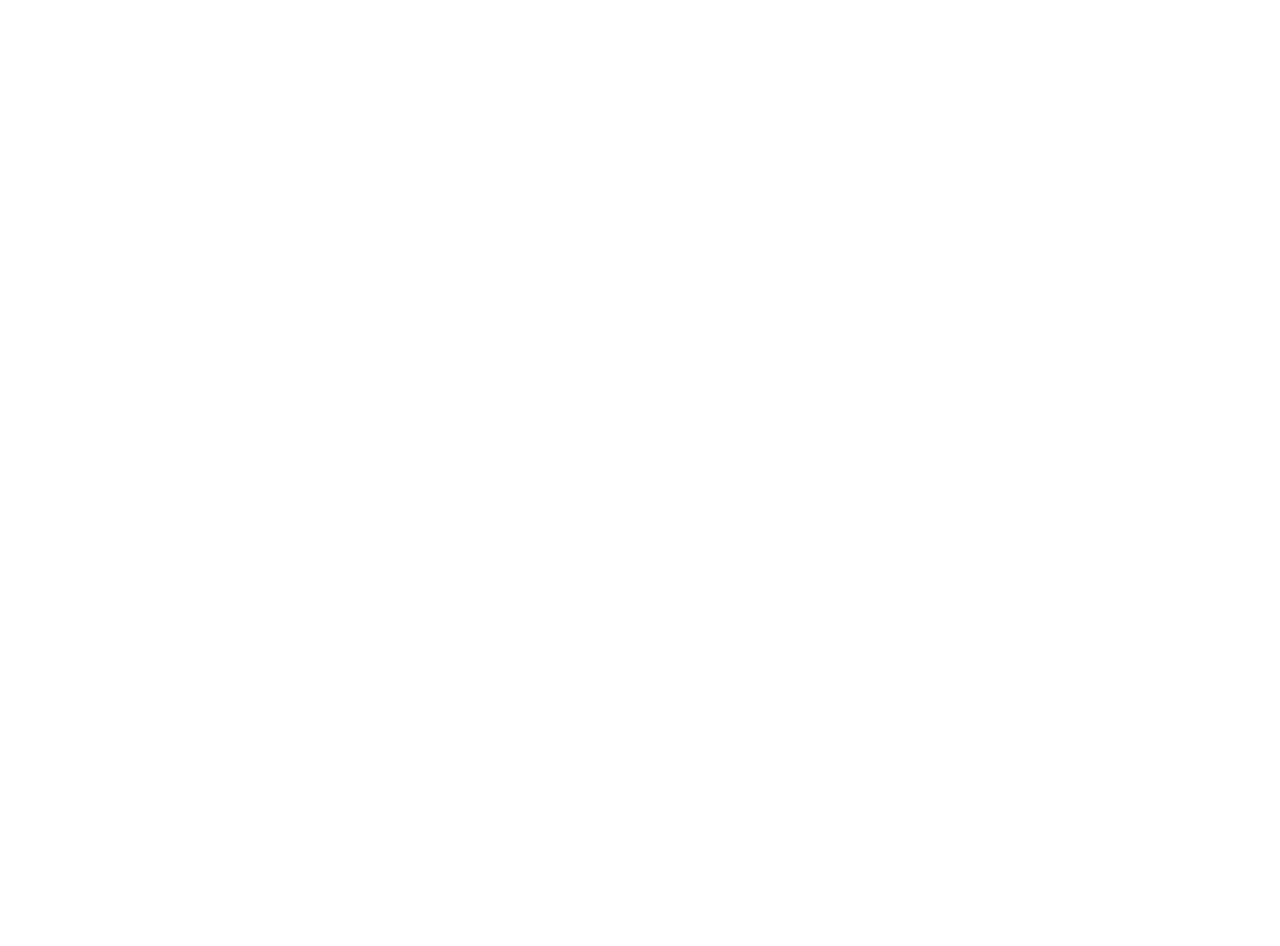
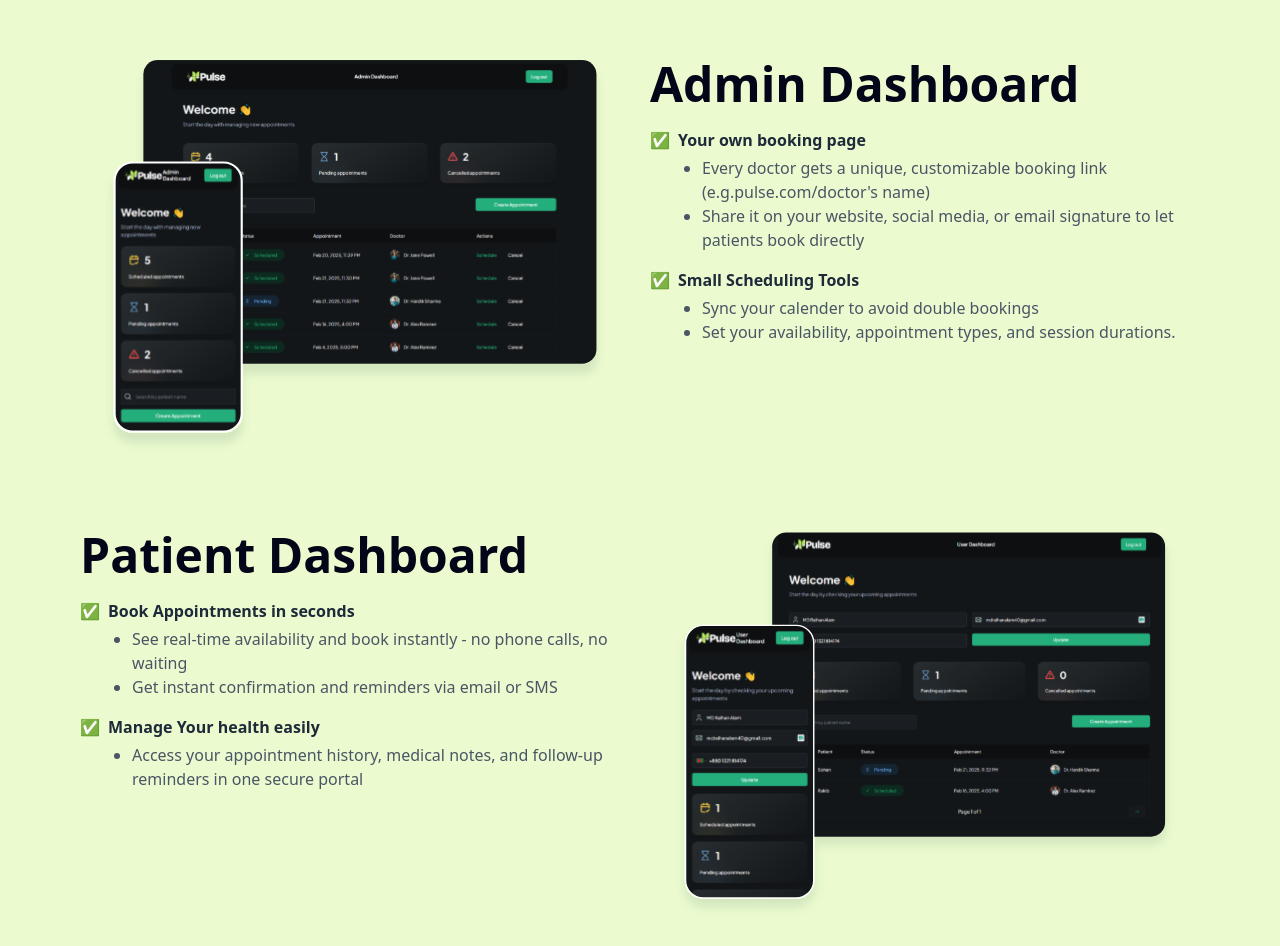
Before and after one commit to Md-Raihan-Alam/pulse-landing, a Next.js app: page / in a window 1280 px wide. Shown: the part 1740-2686 px from the top of the page. Before the commit the page ends 1720 px from the top, so only its background shows below. Built offline with nearby package versions, Linux system fonts and the light colour scheme.

Commit message:
ui(feature ui) feature section added

```diff
--- a/app/page.js
+++ b/app/page.js
@@ -1,10 +1,113 @@
 import About from "@/components/About";
 import Hero from "@/components/Hero";
+import Image from "next/image";
 export default function Home() {
   return (
     <>
       <Hero />
       <About />
+      <div className="min-h-screen h-fit flex flex-col justify-center items-center p-10 bg-[#EBFBCF]">
+        <div className="w-full h-fit p-10 flex justify-center items-start gap-x-5">
+          <div className="w-1/2 h-fit flex justify-center items-center">
+            <Image
+              src="/icons/feature-admin.svg"
+              width={500}
+              height={500}
+              alt="Admin Feature"
+            />
+          </div>
+          <div className="w-1/2 h-fit flex flex-col justify-around items-start">
+            <div className="text-5xl font-semibold mb-5">Admin Dashboard</div>
+            <div className="w-full">
+              <ul className="space-y-4">
+                <li className="flex items-start gap-2">
+                  ✅
+                  <div>
+                    <span className="font-semibold text-gray-800">
+                      Your own booking page
+                    </span>
+                    <ol className="list-disc pl-6 mt-1 text-gray-600">
+                      <li>
+                        Every doctor gets a unique, customizable booking link
+                        (e.g.pulse.com/doctor's name)
+                      </li>
+                      <li>
+                        Share it on your website, social media, or email
+                        signature to let patients book directly
+                      </li>
+                    </ol>
+                  </div>
+                </li>
+
+                <li className="flex items-start gap-2">
+                  ✅
+                  <div>
+                    <span className="font-semibold text-gray-800">
+                      Small Scheduling Tools
+                    </span>
+                    <ol className="list-disc pl-6 mt-1 text-gray-600">
+                      <li>Sync your calender to avoid double bookings</li>
+                      <li>
+                        Set your availability, appointment types, and session
+                        durations.
+                      </li>
+                    </ol>
+                  </div>
+                </li>
+              </ul>
+            </div>
+          </div>
+        </div>
+        <div className="w-full h-fit p-10 flex justify-center items-start gap-x-5">
+          <div className="w-1/2 h-fit flex flex-col justify-around items-start">
+            <div className="text-5xl font-semibold mb-5">Patient Dashboard</div>
+            <div className="w-full">
+              <ul className="space-y-4">
+                <li className="flex items-start gap-2">
+                  ✅
+                  <div>
+                    <span className="font-semibold text-gray-800">
+                      Book Appointments in seconds
+                    </span>
+                    <ol className="list-disc pl-6 mt-1 text-gray-600">
+                      <li>
+                        See real-time availability and book instantly - no phone
+                        calls, no waiting
+                      </li>
+                      <li>
+                        Get instant confirmation and reminders via email or SMS
+                      </li>
+                    </ol>
+                  </div>
+                </li>
+
+                <li className="flex items-start gap-2">
+                  ✅
+                  <div>
+                    <span className="font-semibold text-gray-800">
+                      Manage Your health easily
+                    </span>
+                    <ol className="list-disc pl-6 mt-1 text-gray-600">
+                      <li>
+                        Access your appointment history, medical notes, and
+                        follow-up reminders in one secure portal
+                      </li>
+                    </ol>
+                  </div>
+                </li>
+              </ul>
+            </div>
+          </div>
+          <div className="w-1/2 h-fit flex justify-center items-center">
+            <Image
+              src="/icons/feature-patient.svg"
+              width={500}
+              height={500}
+              alt="Admin Feature"
+            />
+          </div>
+        </div>
+      </div>
     </>
   );
 }
```
Also changed, not shown: public/icons/feature-admin.svg (added), public/icons/feature-patient.svg (added).
